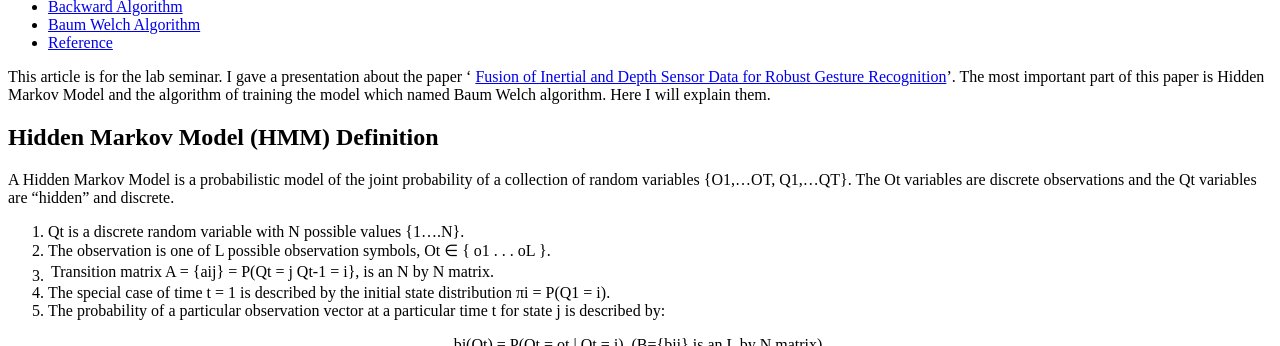
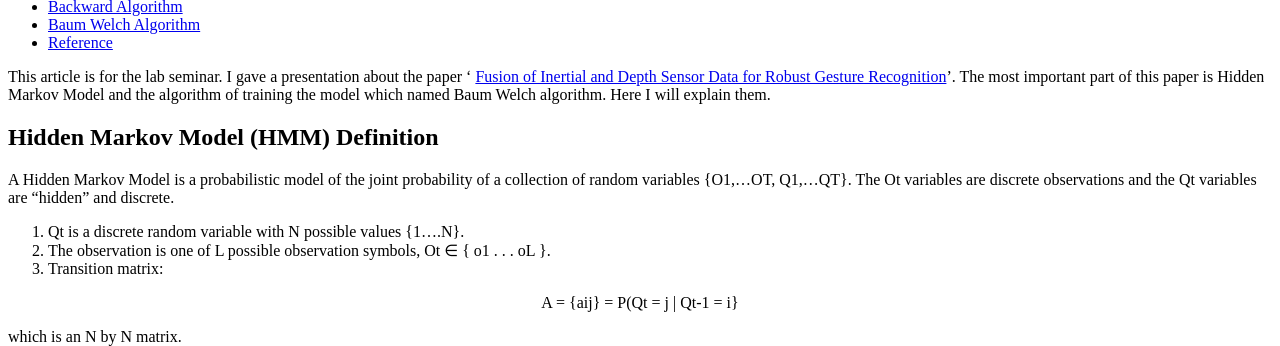
Before and after one commit to Zziwei/Zziwei.github.io, a Jekyll site: the page built from _posts/2017-02-24-HMM-and-Baum-Welch-Algorithm.md, in a window 1280 px wide and 900 px high, scrolled down 423 px, cut to the strip 0-346 px from the top of the window. Built offline with Jekyll 4.4.1, drawn with Linux system fonts in a browser that asks for light colours; comment, search, counter and statistics services are not loaded; a style sheet for code colours, icons or effects is not loaded.

Commit message:
update hmm post

```diff
--- a/_posts/2017-02-24-HMM-and-Baum-Welch-Algorithm.md
+++ b/_posts/2017-02-24-HMM-and-Baum-Welch-Algorithm.md
@@ -19,7 +19,9 @@ A Hidden Markov Model is a probabilistic model of the joint probability of a col
 
 1. Qt is a discrete random variable with N possible values {1….N}.
 2. The observation is one of L possible observation symbols, Ot ∈ { o1 . . . oL }.
-3. Transition matrix A = {aij} = P(Qt = j|Qt-1 = i}, is an N by N matrix.
+3. Transition matrix:
+<p align='center'>A = {aij} = P(Qt = j | Qt-1 = i}</p>
+which is an N by N matrix.
 4. The special case of time t = 1 is described by the initial state distribution πi = P(Q1 = i).
 5. The probability of a particular observation vector at a particular time t for state j is described by:
 <p align='center'>bj(Ot) = P(Ot = ot | Qt = j). (B={bij} is an L by N matrix).</p>
```
